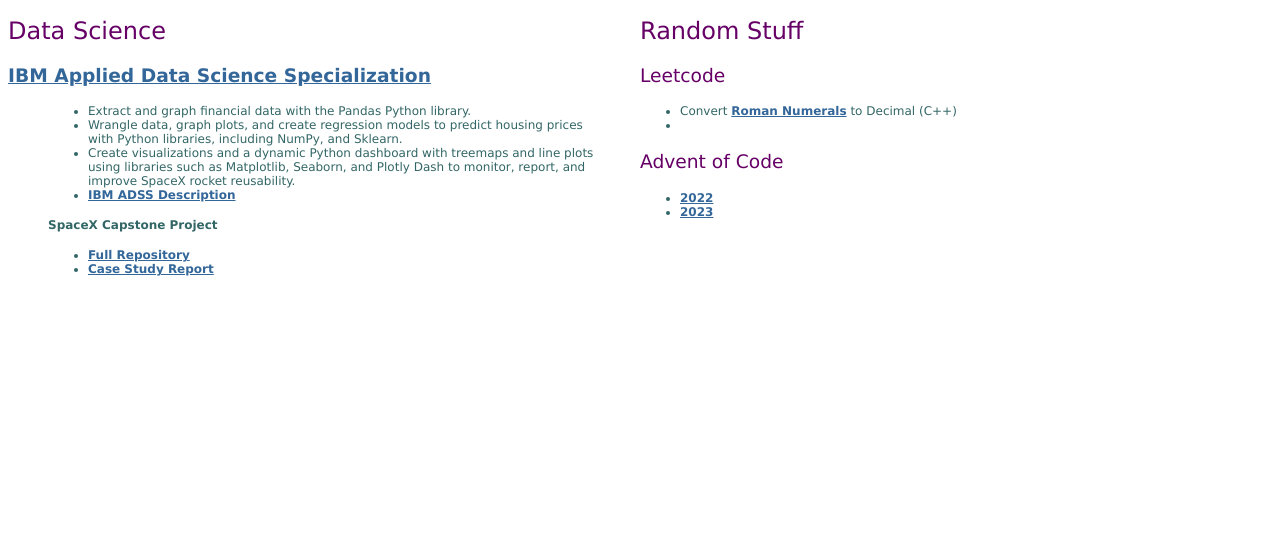
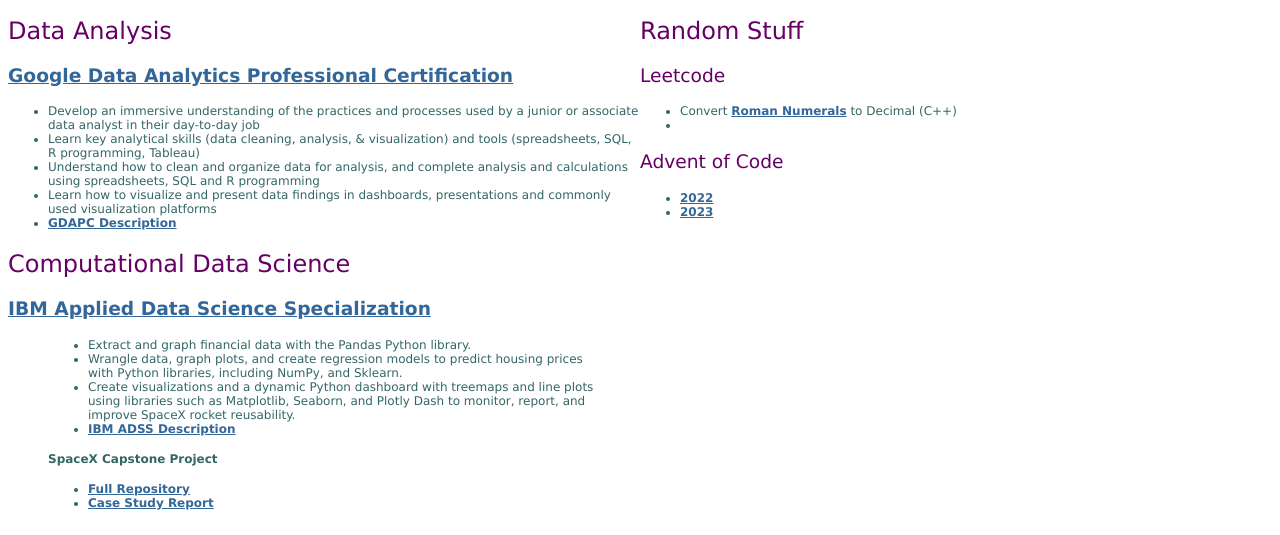
Before and after one commit to privateice/privateice.github.io, a plain HTML site: page index.html in a window 1280 px wide. Shown: the part 265-800 px from the top of the page. Drawn offline with Linux system fonts and the light colour scheme.

Commit message:
Add files via upload

```diff
--- a/index.html
+++ b/index.html
@@ -18,7 +18,16 @@
 </div>
 <div class="row">
 <div class="column">
-<h2>Data Science</h2>
+<h2>Data Analysis</h2>
+<h3><a href="https://www.coursera.org/professional-certificates/google-data-analytics" rel="noreferrer noopener" target="_blank">Google Data Analytics Professional Certification</a></h3>
+<ul>
+<li>Develop an immersive understanding of the practices and processes used by a junior or associate data analyst in their day-to-day job</li>
+<li>Learn key analytical skills (data cleaning, analysis, & visualization) and tools (spreadsheets, SQL, R programming, Tableau)</li>
+<li>Understand how to clean and organize data for analysis, and complete analysis and calculations using spreadsheets, SQL and R programming</li>
+<li>Learn how to visualize and present data findings in dashboards, presentations and commonly used visualization platforms</li>
+<li><a href="https://www.coursera.org/professional-certificates/google-data-analytics" rel="noreferrer noopener" target="_blank">GDAPC Description</a></li>
+</ul>
+<h2>Computational Data Science</h2>
 <h3><a href="https://www.coursera.org/specializations/applied-data-science" rel="noreferrer noopener" target="_blank">IBM Applied Data Science Specialization</a></h3>
 <blockquote cite="https://www.coursera.org/specializations/applied-data-science">
 <ul>
```
